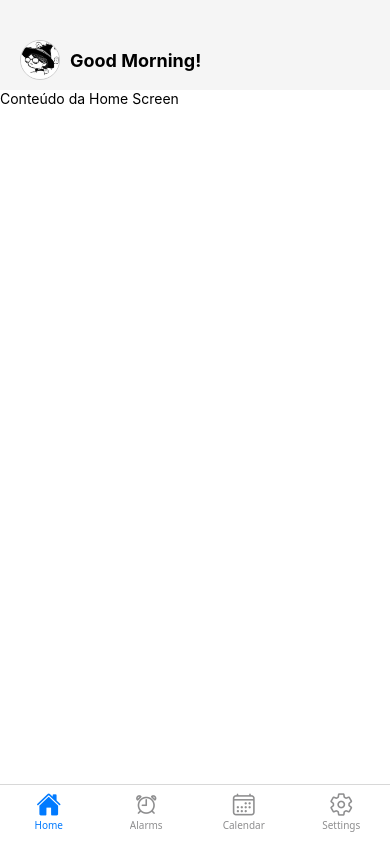
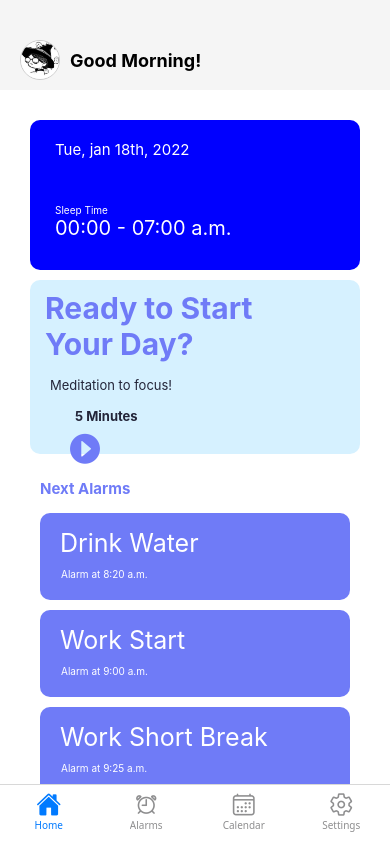
Before and after one commit to thaiscardosodemello/app.wellness, a React Native app in the folder wellness/: screen /Home in a window 390 px wide. Built offline with nearby package versions, Linux system fonts and the light colour scheme.

Commit message:
Tela da Home Screen

```diff
--- a/wellness/screens/HomeScreen.js
+++ b/wellness/screens/HomeScreen.js
@@ -1,12 +1,100 @@
-import React from "react";
-import { View, Text, StyleSheet, SafeAreaView } from "react-native";
+import React, { useState } from "react";
+import { View, Text, StyleSheet, SafeAreaView, TouchableOpacity } from "react-native";
 import Header from "../components/Header";
+import AntDesign from '@expo/vector-icons/AntDesign';
 
 const HomeScreen = () => {
+  const [isHovered, setIsHovered] = useState(false);
+  const [isSelected, setIsSelected] = useState(false);
+
+  const handleSelectionChange = (event) => {
+    if (event.nativeEvent.selection) {
+      setIsSelected(true);
+    } else {
+      setIsSelected(false);
+    }
+  };
+
   return (
     <SafeAreaView style={styles.screen}>
       <Header />
-      <Text>Conteúdo da Home Screen</Text>
+        <View style={{backgroundColor: 'blue',
+          fontWeight: 'bold',
+          borderRadius: 10,
+          margin: 30,
+          padding: 30}}>
+        <Text style ={{fontSize: 15, color: '#FFF',
+          marginLeft: -50,
+          marginTop: -55,
+          padding: 45
+        }}>Tue, jan 18th, 2022</Text>
+        <Text style = {{fontSize: 10, color: '#FFF', marginLeft: -5}}>Sleep Time</Text>
+        <Text style = {{fontSize: 20, color: '#FFF', marginLeft: -5}}>00:00 - 07:00 a.m.</Text>
+        </View>
+
+        <View style={{backgroundColor: '#D6F1FF',
+          borderRadius: 10,
+          margin: 30,
+          marginTop: -20,
+          padding: 30}}>
+          <Text style ={{fontSize: 30, color: '#6F7BF7', fontWeight: 'bold', marginTop: -20, marginLeft: -15}}>Ready to Start</Text>
+          <Text style ={{fontSize: 30, color: '#6F7BF7', fontWeight: 'bold', marginLeft: -15}}>Your Day?</Text>
+          <Text style ={{fontSize: 13, color: '#232539', padding: 15, marginLeft: -25}}>Meditation to focus!</Text>
+          <AntDesign name="play" size={30} color="#6F7BF7" style={styles.icon}/>
+          <Text style ={{fontSize: 13, color: '#232539', fontWeight: 'bold', marginLeft: 15}}>5 Minutes</Text>
+        </View>
+
+        <TouchableOpacity onMouseEnter={() => setIsHovered(true)}
+        onMouseLeave={() => setIsHovered(false)}>
+          <Text style={[ styles.alarmsText, isHovered || isSelected ? { textDecorationLine: 'underline' } : null]}
+           onSelectionChange={handleSelectionChange}
+           selectable={true}>
+            Next Alarms
+            </Text>
+        </TouchableOpacity>
+
+        <View style={{backgroundColor: '#6F7BF7',
+          fontWeight: 'bold',
+          borderRadius: 10,
+          margin: 40,
+          marginTop: -15,
+          padding: 20}}>
+          <Text style ={{fontSize: 25,
+            color: '#FFF',
+            marginLeft: -10,
+            marginTop: -15,
+            padding: 10}}>Drink Water</Text>
+          <Text style ={{fontSize: 10, color: '#FFF', marginLeft: 1}}>Alarm at 8:20 a.m.</Text>
+        </View>
+
+        <View style={{backgroundColor: '#6F7BF7',
+          fontWeight: 'bold',
+          borderRadius: 10,
+          margin: 40,
+          marginTop: -30,
+          padding: 20}}>
+          <Text style ={{fontSize: 25,
+            color: '#FFF',
+            marginLeft: -10,
+            marginTop: -15,
+            padding: 10}}>Work Start</Text>
+          <Text style ={{fontSize: 10, color: '#FFF', marginLeft: 1}}>Alarm at 9:00 a.m.</Text>
+        </View>
+
+        <View style={{backgroundColor: '#6F7BF7',
+          fontWeight: 'bold',
+          borderRadius: 10,
+          margin: 40,
+          marginTop: -30,
+          padding: 20}}>
+          <Text style ={{fontSize: 25,
+            color: '#FFF',
+            marginLeft: -10,
+            marginTop: -15,
+            padding: 10}}>Work Short Break</Text>
+          <Text style ={{fontSize: 10, color: '#FFF', marginLeft: 1}}>Alarm at 9:25 a.m.</Text>
+        </View>
+
     </SafeAreaView>
   );
 };
@@ -16,6 +104,24 @@ const styles = StyleSheet.create({
     flex: 1,
     backgroundColor: "#fff",
   },
+
+  alarmsText: {
+    fontSize: 15,
+    color: '#6F7BF7',
+    marginLeft: 10,
+    padding: 30,
+    fontWeight: 'bold',
+    marginTop: -35,
+    userSelect: 'text'
+
+  },
+
+  icon: {
+    position: 'absolute',
+    marginLeft: 10,
+    marginTop: 123
+  }
+
 });
 
 export default HomeScreen;
```
Also changed, not shown: 2 other files (tests, documents, lock files or other folders).
